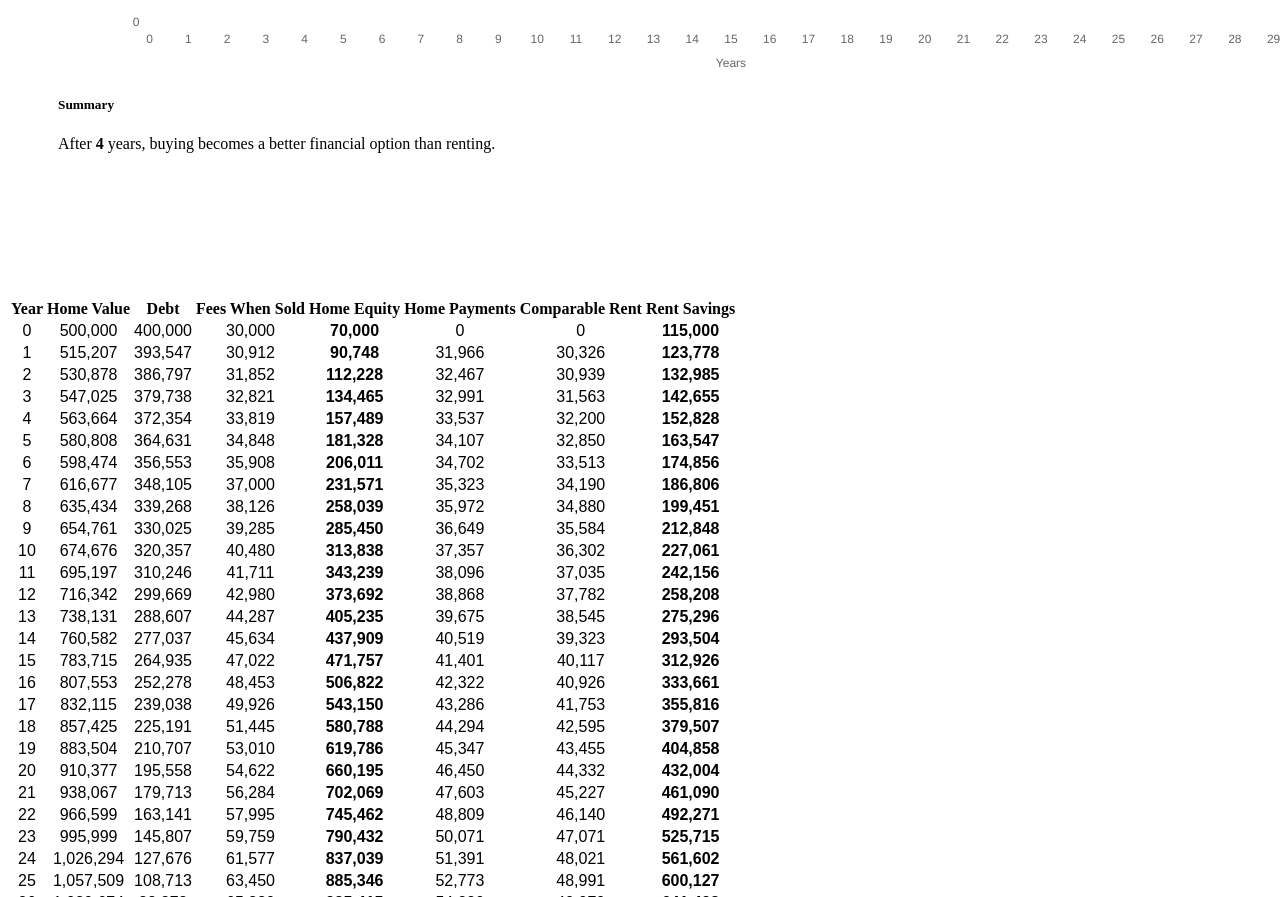
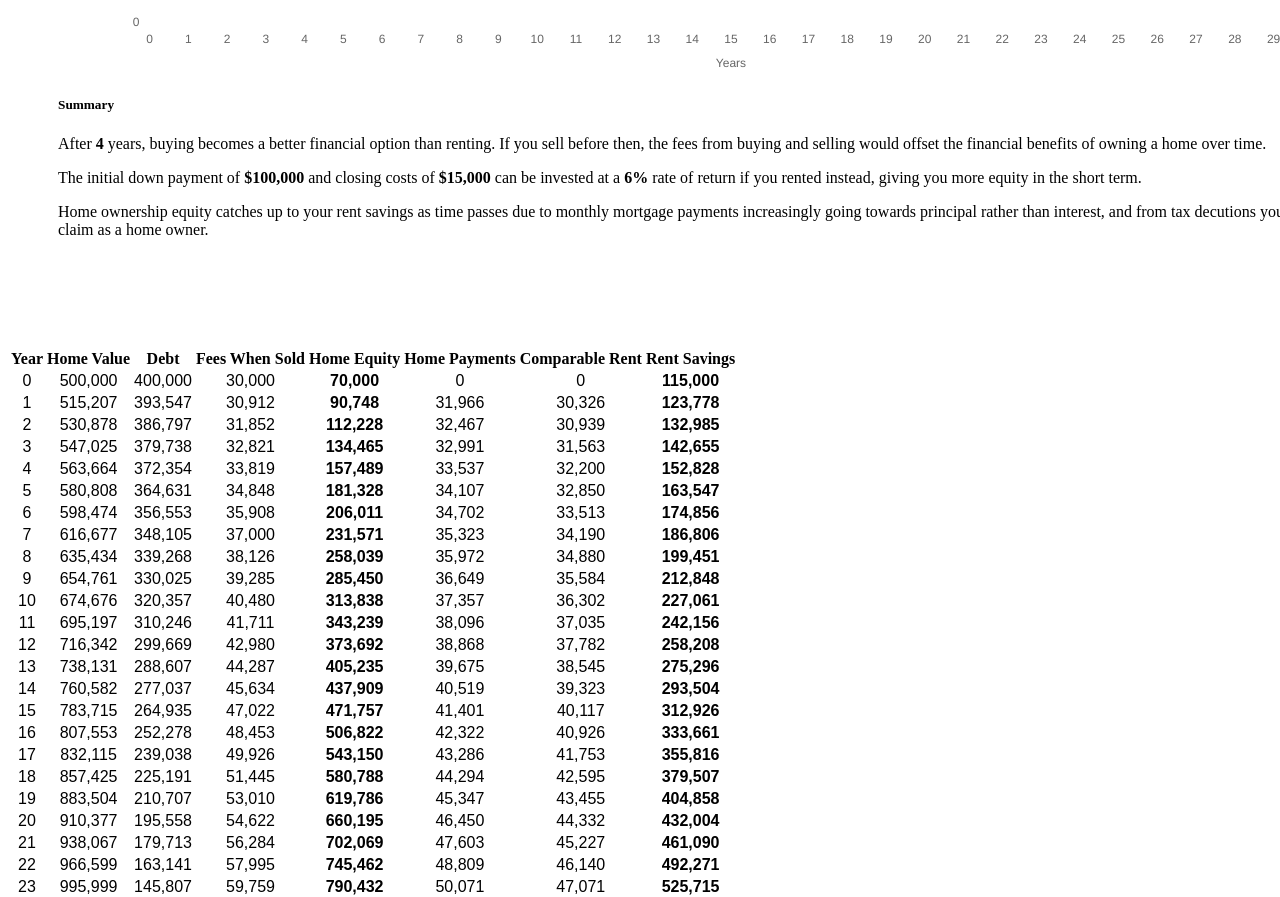
Before and after one commit to darylwada/smart-buy, a React app: page / in a window 1280 px wide. Shown: the part 819-1716 px from the top of the page. Built offline with nearby package versions, Linux system fonts and the light colour scheme; the HTML template or start-up script is replaced by a standard one.

Commit message:
Rendered a paragraph using the calculated data to inform the user whether they should buy or rent. #6

```diff
--- a/client/App.js
+++ b/client/App.js
@@ -53,7 +53,7 @@ export default class App extends Component {
           handleInputChange={this.handleInputChange}>
         </Wizard>
         <Chart data={data}></Chart>
-        <Summary data={data}></Summary>
+        <Summary data={data} inputs={this.state}></Summary>
         <DataTable data={data}></DataTable>
       </Container>
     )
--- a/client/components/Summary.js
+++ b/client/components/Summary.js
@@ -5,19 +5,31 @@ import findBreakEven from '../util/break-even'
 const styles = {
   row: {
     width: '100%',
-    minHeight: '200px',
+    minHeight: '250px',
     padding: '0 50px'
   }
 }
 
 export default function Summary(props) {
   const { netEquity, investment } = props.data
+  const { purchasePrice, downPayment, closingCosts, rentReturn } = props.inputs
+  const downPaymentAmt = (purchasePrice * downPayment / 100).toLocaleString()
+  const closingCostsAmt = (purchasePrice * closingCosts / 100).toLocaleString()
   const breakEven = findBreakEven(netEquity, investment)
   return (
     <Row style={styles.row}>
       <Col md="12">
         <h5 className="text-center mb-3">Summary</h5>
-        <p>After <strong>{breakEven}</strong> years, buying becomes a better financial option than renting.</p>
+        <p>After <strong>{breakEven}</strong> years, buying becomes a better financial option than renting. If you sell before
+          then, the fees from buying and selling would offset the financial benefits of owning a home over time.
+        </p>
+        <p>The initial down payment of <strong>${downPaymentAmt}</strong> and closing costs of <strong>${closingCostsAmt}
+          </strong> can be invested at a <strong>{rentReturn}%</strong> rate of return if you rented instead, giving you
+          more equity in the short term.
+        </p>
+        <p>Home ownership equity catches up to your rent savings as time passes due to monthly mortgage payments increasingly going towards
+          principal rather than interest, and from tax decutions you can claim as a home owner.
+        </p>
       </Col>
     </Row>
   )
```
